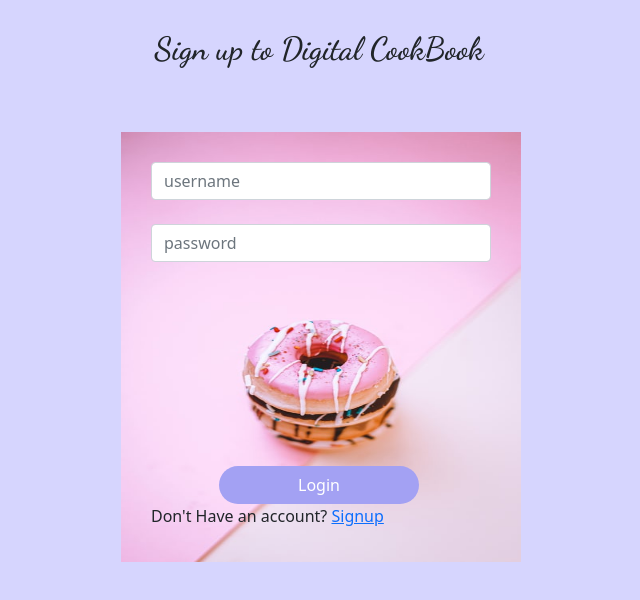
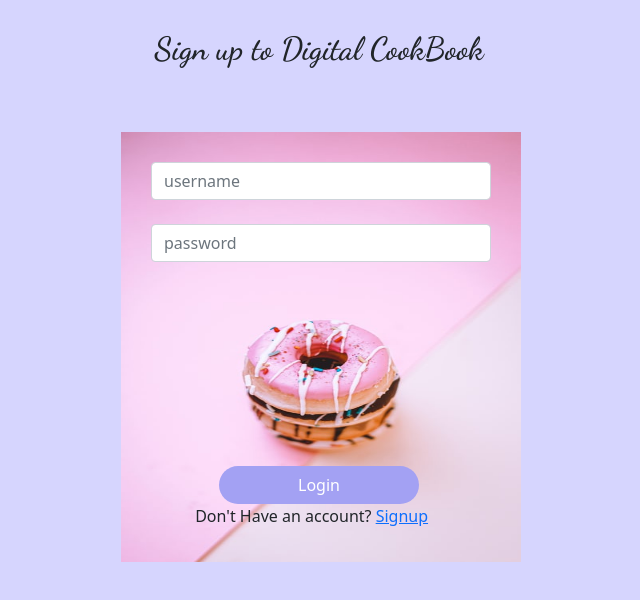
Before and after one commit to Aditi-Singh16/receipe-builder, a React (Create React App) app in the folder frontend/: page /login in a window 1280 px wide. Shown: the top 600 px of the page, without its empty margins (319-959 px from the left). Built offline with nearby package versions, Linux system fonts and the light colour scheme.

Commit message:
resolving-bugs

```diff
--- a/frontend/src/components/Signup.js
+++ b/frontend/src/components/Signup.js
@@ -70,7 +70,7 @@ function Signup() {
                         <input type="password" className="form-control" placeholder="password" value={password} onChange={(e) => { setpassword(e.target.value) }} />
                     </div>
                     <button style={{ marginTop: "30%" }} onClick={signupuser} className="form-btn btn waves-effect" >Sign up</button>
-                    <div>
+                    <div style={{ margin: "0px 13%" }}>
                         <p>Already Have an account?<span><Link to="/login">Login</Link></span></p>
                     </div>
                 </form>
--- a/frontend/src/components/login.js
+++ b/frontend/src/components/login.js
@@ -72,7 +72,7 @@ function Login() {
                         <input type="password" className="form-control" placeholder="password" value={password} onChange={(e) => { setpassword(e.target.value) }} />
                     </div>
                     <button onClick={loginuser} className="form-btn btn waves-effect" >Login</button>
-                    <div>
+                    <div style={{ margin: "0px 13%" }}>
                         <p>Don't Have an account? <span><Link to="/Signup">Signup</Link></span></p>
                     </div>
                 </form>
--- a/frontend/src/components/viewall.js
+++ b/frontend/src/components/viewall.js
@@ -1,4 +1,4 @@
-import React, { useContext, useEffect, useState } from 'react'
+import React, { useContext, useEffect, useState, useRef } from 'react'
 import { Link, useHistory } from 'react-router-dom'
 import logo from './images/logo.png'
 import { UserContext } from '../App'
@@ -273,6 +273,9 @@ function ViewAll() {
                                     </Link>
                                 </li>
                                 <li className="nav-item">
+                                    <Link to="/viewAll" className="nav-link">All Recipes</Link>
+                                </li>
+                                <li className="nav-item">
                                     <Link className="nav-link" to="/myprofile">My profile</Link>
                                 </li>
                                 <li className="nav-item">
```
